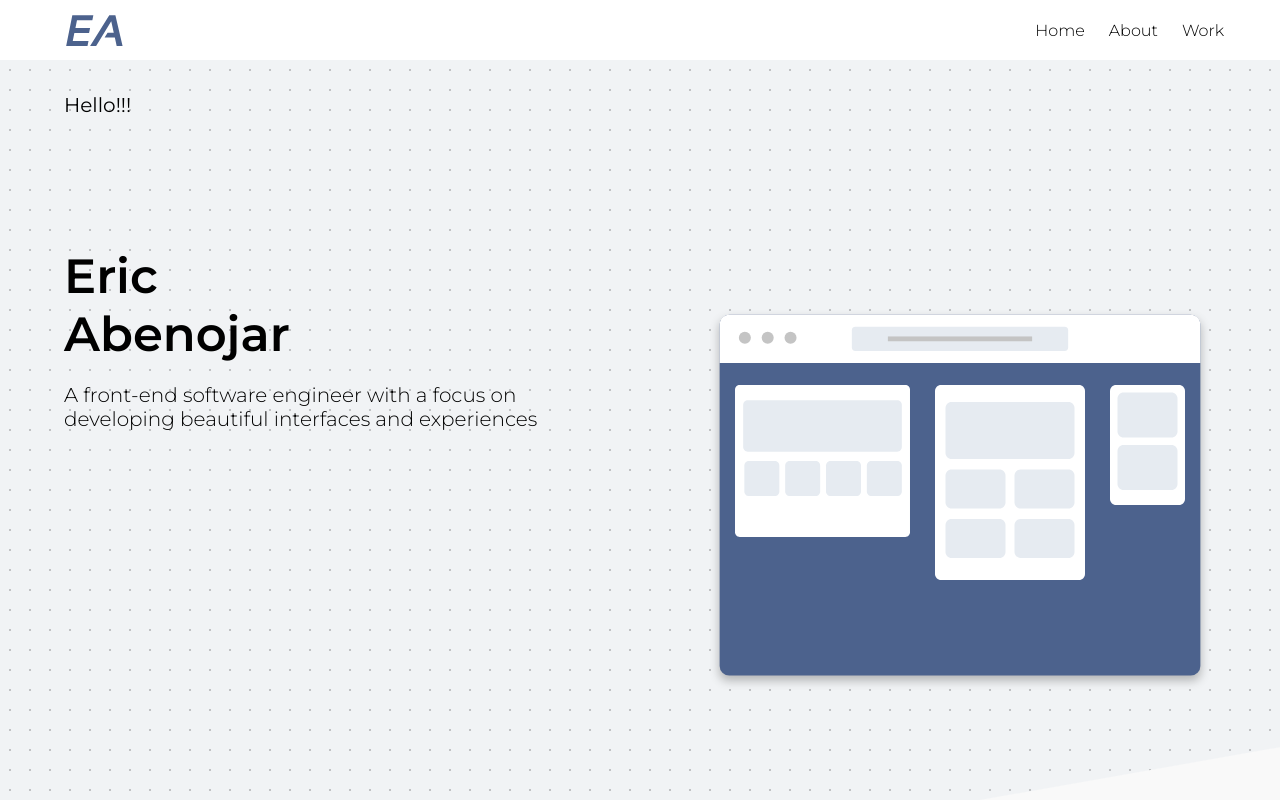
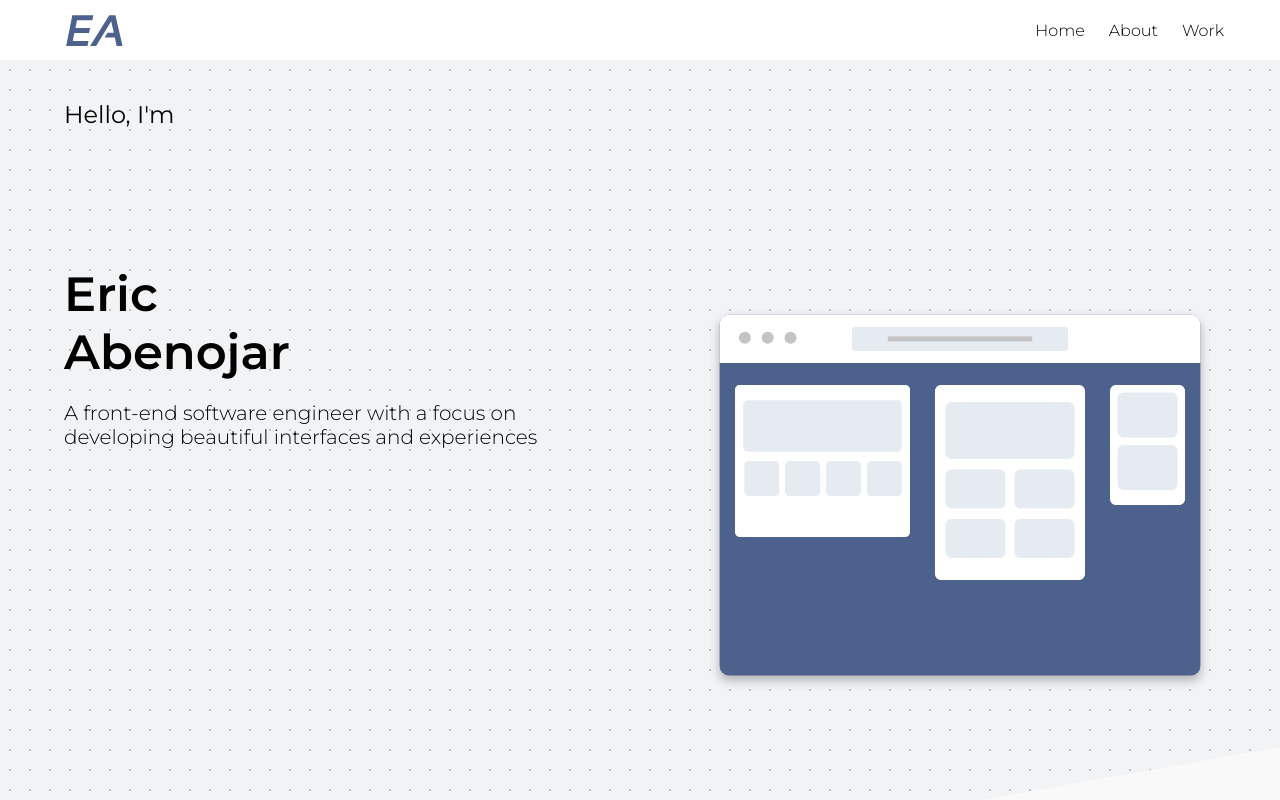
Before and after one commit to eabenojar/abeno, a Vue app: page / in a window 1280 px wide. Shown: the top 800 px of the page. Built offline with nearby package versions, Linux system fonts and the light colour scheme.

Commit message:
Fixed intro title

```diff
--- a/src/views/Home.vue
+++ b/src/views/Home.vue
@@ -2,7 +2,7 @@
   <div class="container">
     <div class="intro-container" id="intro-section">
       <div class="intro-container__description">
-        <h5 class="intro-container__sub-header">Hello!!!</h5>
+        <h5 class="intro-container__sub-header">Hello, I'm</h5>
         <h2 class="intro-container__description--title">
           Eric
           <br />Abenojar
@@ -132,24 +132,6 @@ export default {
   },
 
   created() {
-    //   var lastScrollTop = 0;
-    //   var tries = 0;
-    //   // element should be replaced with the actual target element on which you have applied scroll, use window in case of no target element.
-    //   window.addEventListener(
-    //     "scroll",
-    //     function() {
-    //       console.log("SCROLL DETECTED");
-    //       // or window.addEventListener("scroll"....
-    //       var st = window.pageYOffset || document.documentElement.scrollTop;
-    //       if (st > lastScrollTop) {
-    //         // downscroll code
-    //         this.scrollToWorkTwo();
-    //       } else {
-    //       }
-    //       lastScrollTop = st <= 0 ? 0 : st; // For Mobile or negative scrolling
-    //     }.bind(this),
-    //     false
-    //   );
     var initialPosition = 0;
     var windowPosition = window.innerHeight;
     initialPosition = windowPosition;
@@ -173,8 +155,7 @@ export default {
           const b3 = document.getElementById("building-3");
           const b3A = document.getElementById("building-3A");
           const b4 = document.getElementById("building-4");
-          // const work = document.getElementById("project-section");
-          // this.scrollToWorkTwo(work);
+
           b1.classList.add("building-1-animate");
           b1A.classList.add("building-1A-animate");
           b2.classList.add("building-2-animate");
@@ -216,9 +197,7 @@ export default {
     toWork() {
       this.$router.push("ibmq");
     },
-    // redirectIBMQ() {
-    //   this.$router.push("ibmq");
-    // },
+
     scrollToWork() {
       scrollTo(work, 0, 1250);
       function scrollTo(element, to, duration) {
@@ -592,7 +571,11 @@ export default {
   .intro-container__sub-header {
     font-family: Montserrat, sans-serif;
     font-weight: 400;
-    font-size: 1.25rem;
+    font-size: 1.5rem;
+    // color: #4c628d;
+
+    // padding: 0 0 0.5rem 0;
+    // border-bottom: 3px solid black;
   }
   .intro-container__description--title {
     font-family: Montserrat, sans-serif;
--- a/src/views/IBMQ.vue
+++ b/src/views/IBMQ.vue
@@ -228,7 +228,6 @@ export default {
   },
   methods: {
     tabClicked(value) {
-      console.log("CLICKED", value);
       this.isTabClicked = value;
     },
     getImage(pic) {
```
